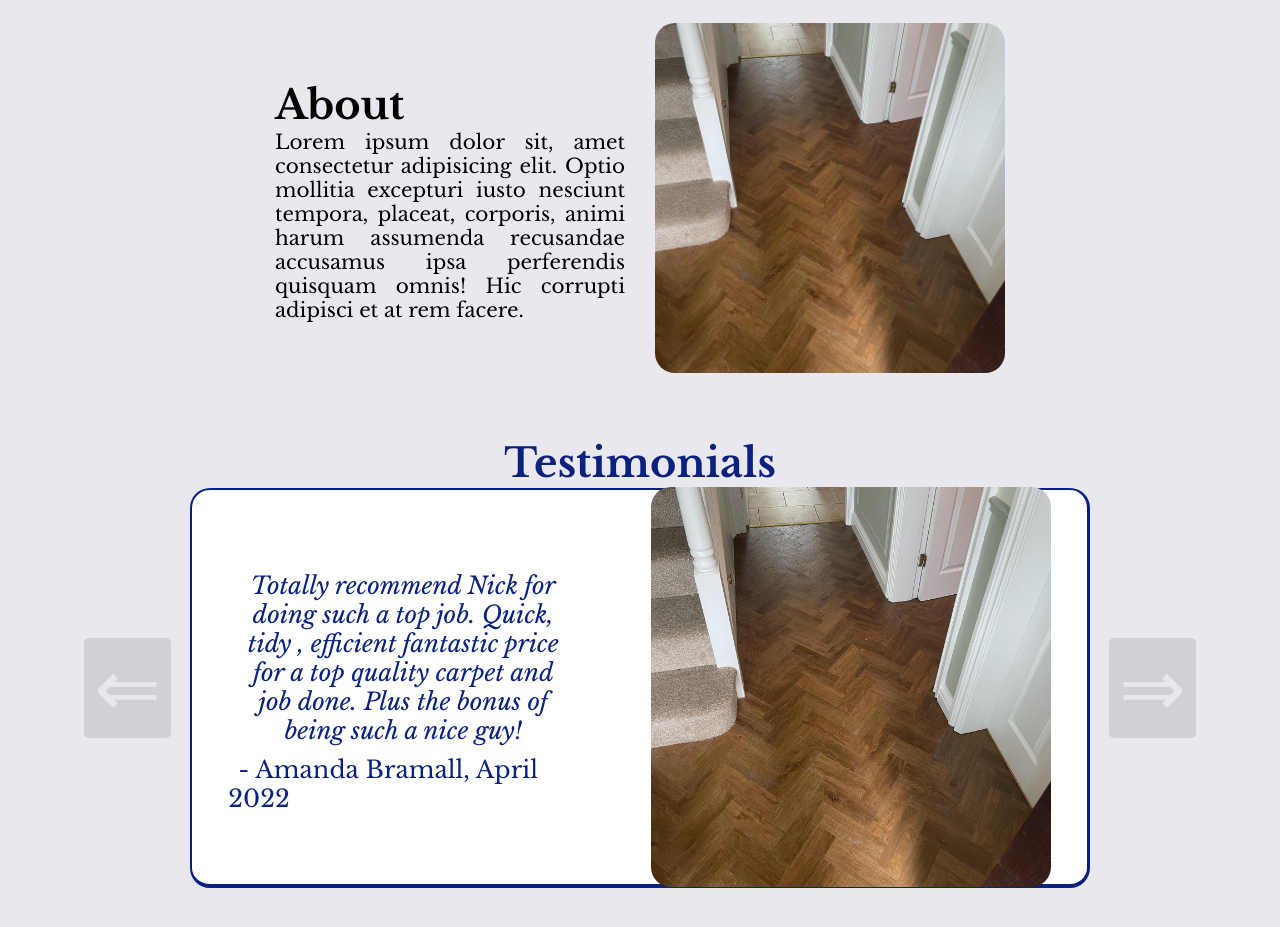
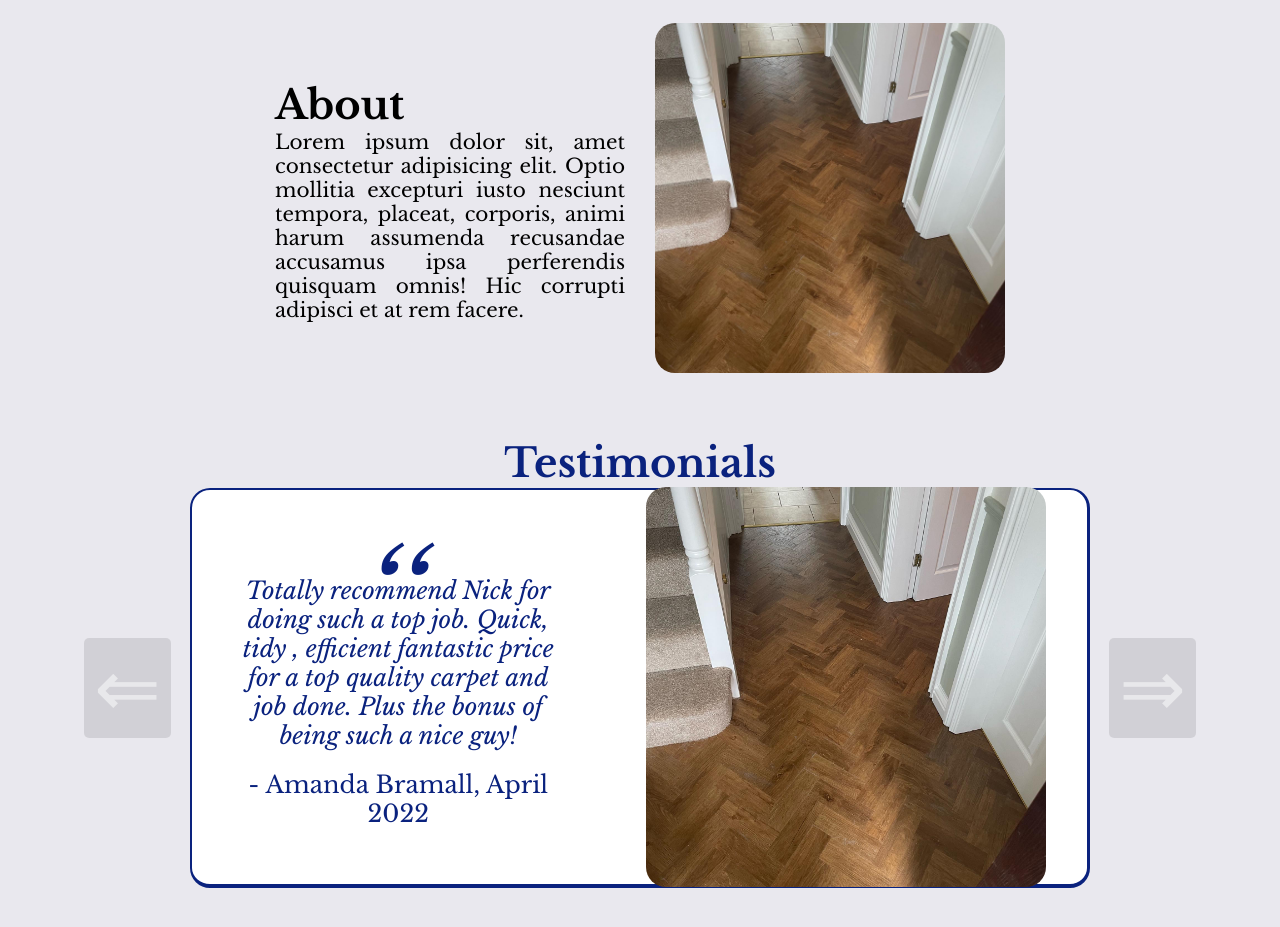
Before and after one commit to pantercp/carpet-flooring-site, a plain HTML site: page index.html in a window 1280 px wide. Shown: the part 837-1764 px from the top of the page. Drawn offline with nearby package versions, Linux system fonts and the light colour scheme.

Commit message:
Styling adjustments to carousel

```diff
--- a/style.css
+++ b/style.css
@@ -270,6 +270,9 @@ h2.testimonials{
 }
 .slide-text{
     max-width: 350px;
+    display: flex;
+    flex-direction: column;
+    justify-content: space-around;
 }
 span{
     text-align: center;
@@ -279,7 +282,16 @@ span{
 }
 span.quote{
     font-style: italic;
-    display: block;
+    margin-top: 40px;
+    /* display: block; */
+    position: relative;
+}
+span.quote::before{
+    content: open-quote open-quote;
+    font-size: 6rem;
+    position: absolute;
+    top: -50px;
+    left: 40%;
 }
 .carousel > ul{
     margin: 0;
@@ -289,6 +301,7 @@ span.quote{
 .slide > img{
     display: block;
     border-radius: 1rem;
+    margin: 0.5rem;
     width: 90%;
     max-width: 400px;
     max-height: 50vh;
```
